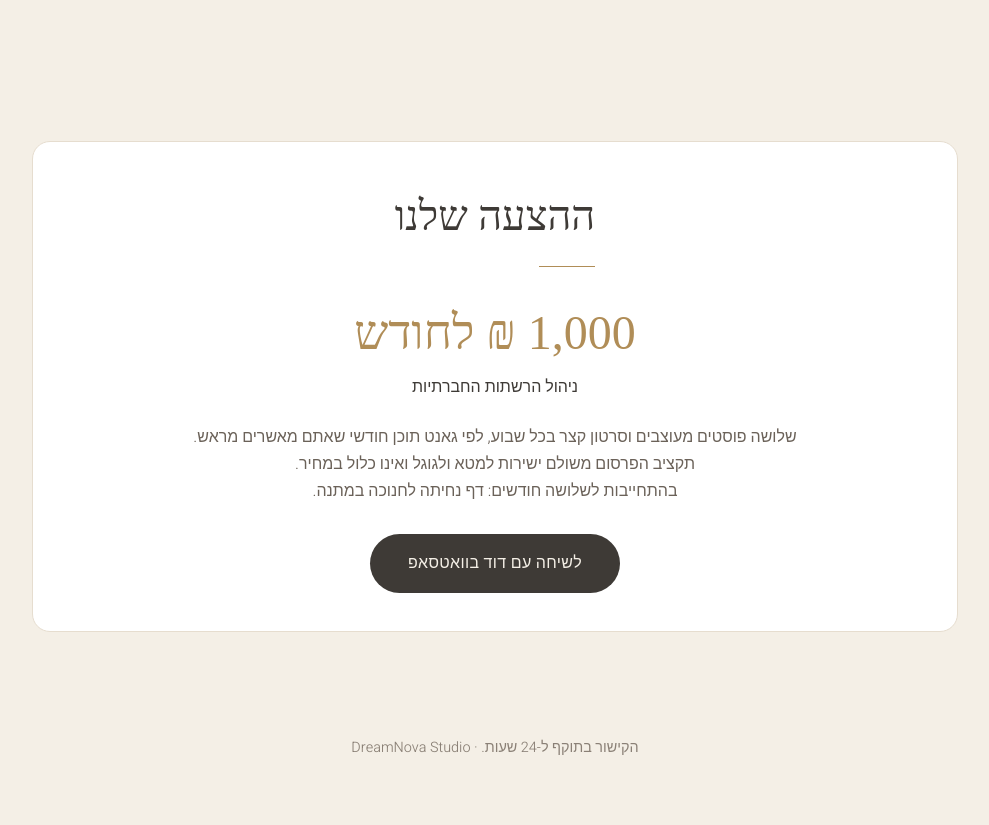
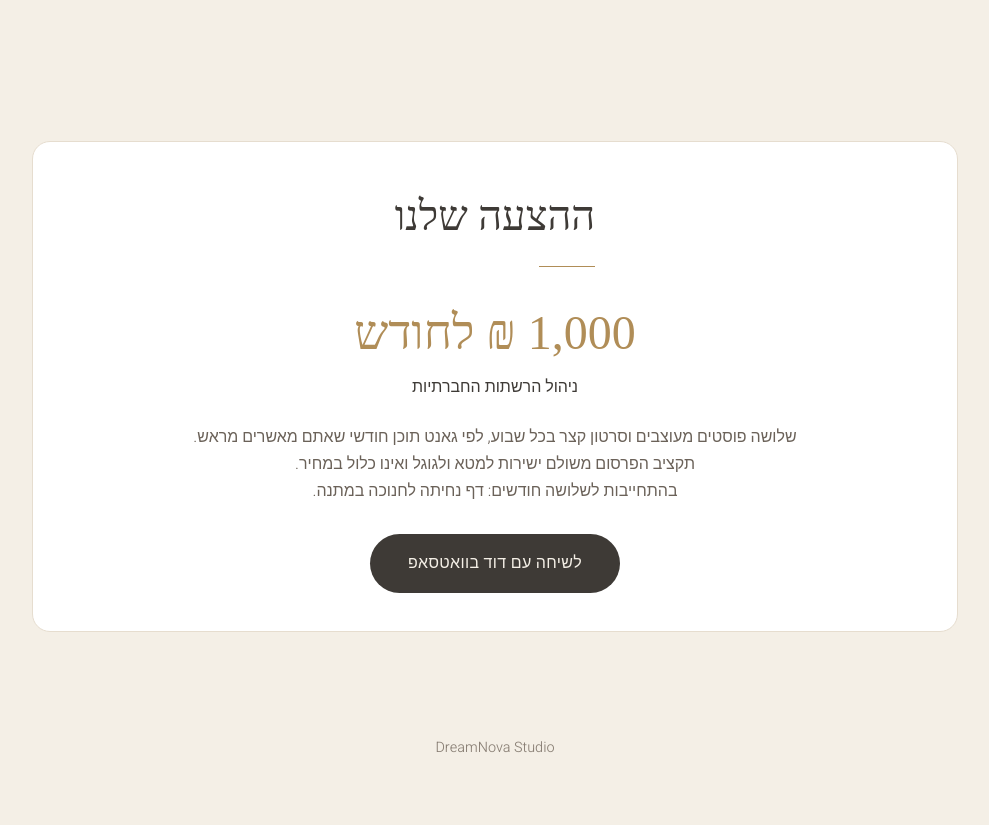
Before and after one commit to CodeNoLimits/orleami-ba25e4f0, a plain HTML site: page index.html in a window 1280 px wide. Shown: the part 2504-3329 px from the top of the page, without its empty margins (145-1134 px from the left). Drawn offline with Linux system fonts and the light colour scheme; a web font is replaced by a local one.

Commit message:
chore: retire la mention 24 h

```diff
--- a/index.html
+++ b/index.html
@@ -31,7 +31,7 @@ footer{text-align:center;padding:4vh 6vw 8vh;color:#8a8076;font-size:.9rem} #fin
 <section><h2>התוכנית לחנוכה</h2><ul><li>חנוכה מתחיל ב-4 בדצמבר 2026 בערב. כדי לקבל את המשלוח בזמן, צריך להזמין עד ה-25 בנובמבר בערך.</li><li>בשבוע הראשון: התקנת פיקסל של מטא, הקמת פיד מוצרים לגוגל שופינג, ופנייה לכל הלקוחות מהשנה האחרונה בבקשה לכתוב ביקורת.</li><li>מ-16 עד 25 בנובמבר: קידום שלושת הסרטונים בתקציב של כ-75–110 ₪ ליום לכל סרטון, ומודעות בגוגל שופינג שיופיעו בחיפושים כמו <bdi>&quot;jerusalem stone mezuzah&quot;</bdi>.</li><li>אחר כך: פרסום חוזר למי שביקר באתר ולא קנה, השקת מארזי מתנה ופנייה לבתי חב&quot;ד ולבתי כנסת להזמנות גדולות.</li></ul></section>
 <section><div class="offre"><h2 style="display:inline-block">ההצעה שלנו</h2><p class="prix">1,000 ₪ לחודש</p><p>ניהול הרשתות החברתיות</p><p class="note">שלושה פוסטים מעוצבים וסרטון קצר בכל שבוע, לפי גאנט תוכן חודשי שאתם מאשרים מראש.<br>תקציב הפרסום משולם ישירות למטא ולגוגל ואינו כלול במחיר.<br>בהתחייבות לשלושה חודשים: דף נחיתה לחנוכה במתנה.</p>
 <a class="cta" href="https://wa.me/972584921492?text=%D7%A9%D7%9C%D7%95%D7%9D%20%D7%93%D7%95%D7%93%2C%20%D7%A8%D7%90%D7%99%D7%AA%D7%99%20%D7%90%D7%AA%20%D7%94%D7%AA%D7%95%D7%9B%D7%A0%D7%99%D7%AA%20%D7%A9%D7%9C%20DreamNova%20%D7%9C%D7%90%D7%95%D7%A8%20%D7%9C%D7%A2%D7%9E%D7%99.">לשיחה עם דוד בוואטסאפ</a></div></section>
-<footer>הקישור בתוקף ל-24 שעות. · DreamNova Studio</footer></main>
+<footer>DreamNova Studio</footer></main>
 <script>
 const EXP=1794838220464;function chk(){if(Date.now()>EXP){document.getElementById('m').remove();document.getElementById('fin').style.display='flex'}}chk();setInterval(chk,60000);
 const io=new IntersectionObserver(e=>e.forEach(x=>{if(x.isIntersecting)x.target.classList.add('vu')}),{threshold:.12});document.querySelectorAll('section').forEach(s=>io.observe(s));
```
